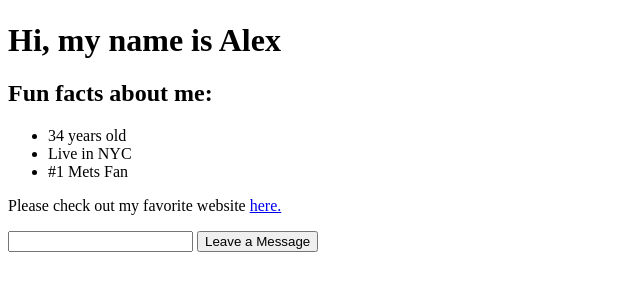
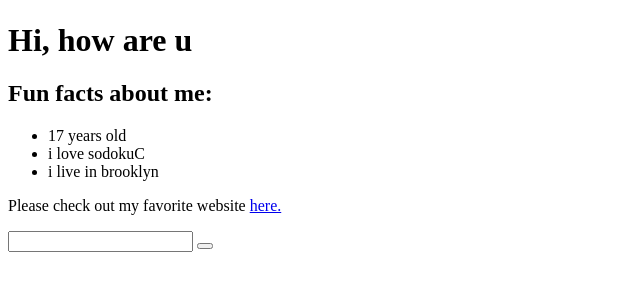
Before and after one commit to eviethelden/evies-first-repository, a plain HTML site: page index.html in a window 1280 px wide. Shown: the part 201-492 px from the top of the page, without its empty margins (0-640 px from the left). Drawn offline with Linux system fonts and the light colour scheme.

Commit message:
Update index.html

```diff
--- a/index.html
+++ b/index.html
@@ -9,18 +9,18 @@
       src="https://avatars.githubusercontent.com/u/63934973?v=4"
       width="20%"
     />
-    <h1>Hi, my name is Alex</h1>
+    <h1>Hi, how are u</h1>
     <h2>Fun facts about me:</h2>
     <ul>
-      <li>34 years old</li>
-      <li>Live in NYC</li>
-      <li>#1 Mets Fan</li>
+      <li>17 years old</li>
+      <li>i love sodokuC</li>
+      <li>i live in brooklyn</li>
     </ul>
     <p>
       Please check out my favorite website
-      <a href="https://www.amnh.org/" taget="_blank">here.</a>
+      <a href="https://www.youtube.com/watch?v=oHg5SJYRHA0" taget="_blank">here.</a>
     </p>
     <input type="text" />
-    <button>Leave a Message</button>
+    <button></button>
   </body>
 </html>
```
